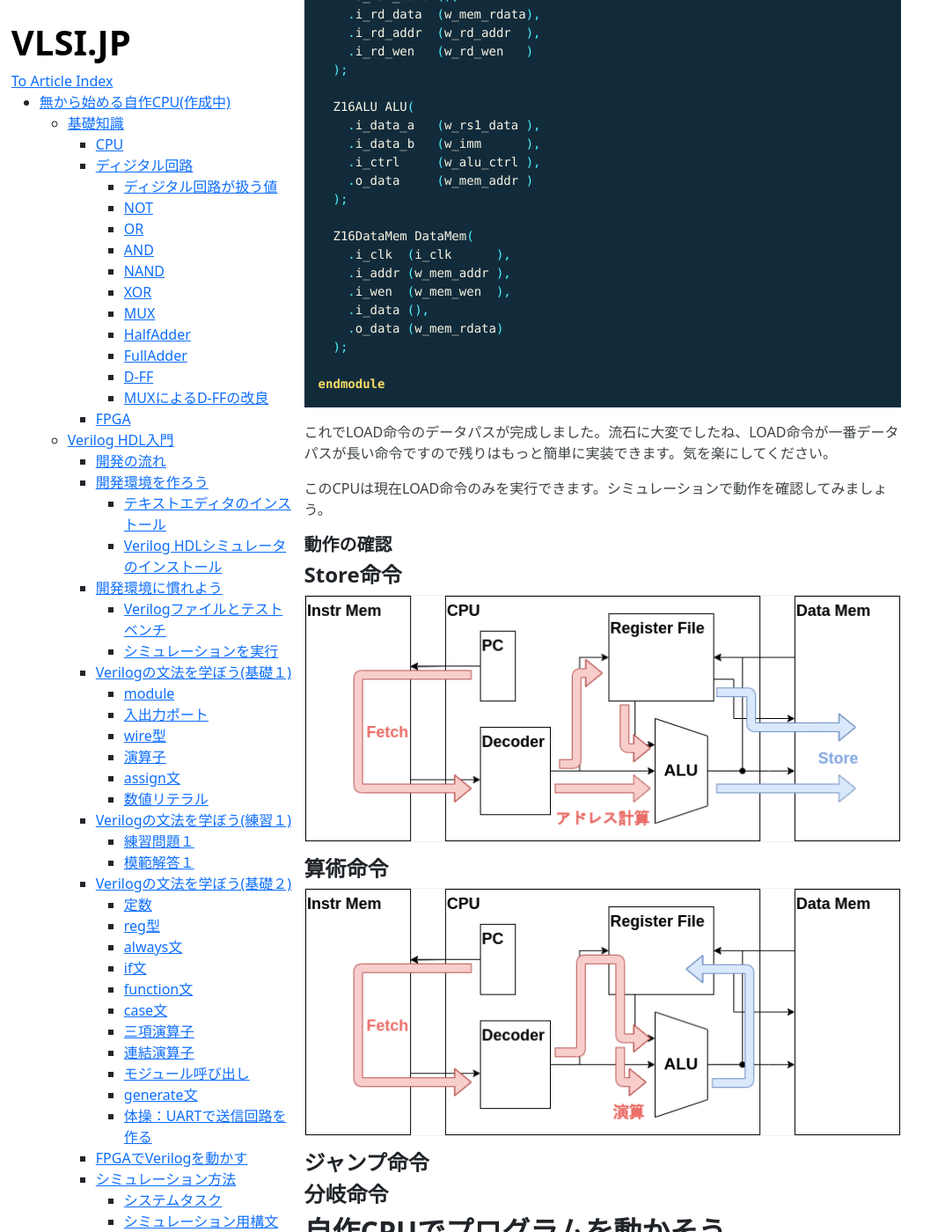
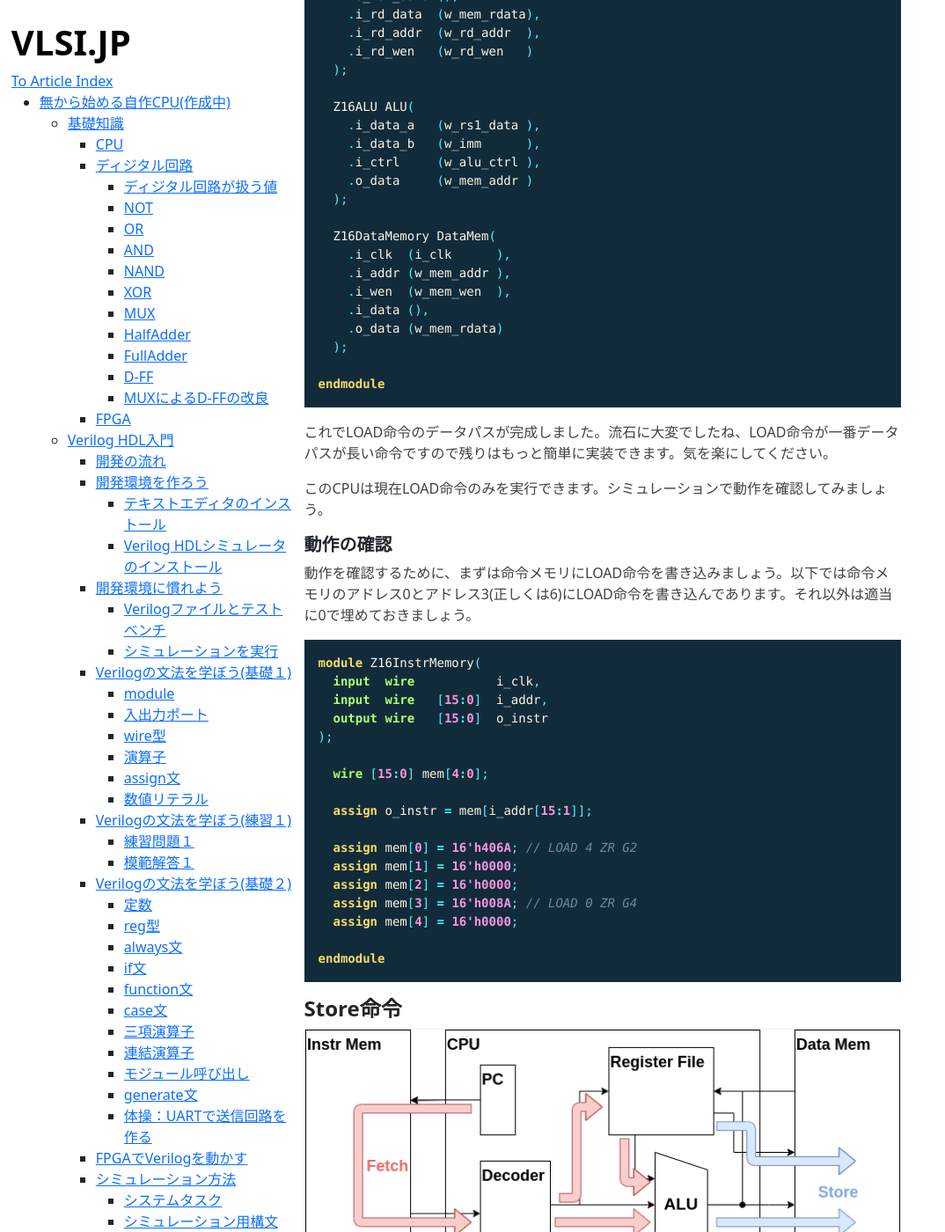
Before and after one commit to VLSI-JP/VLSI-JP.github.io, a Jekyll site: the page built from LetsMakeCPU.md, in a window 1280 px wide and 1400 px high, scrolled down 60399 px. Shown: the whole window at 88% size, without its empty margins (0-1074 px from the left). Built offline with Jekyll 4.4.1, drawn with Linux system fonts in a browser that asks for light colours; formulas are drawn with MathJax 3; some of the changed text lies outside the part shown.

Commit message:
add load path and fix misc

````diff
--- a/LetsMakeCPU.md
+++ b/LetsMakeCPU.md
@@ -1679,7 +1679,7 @@
 次に即値のフィールドですが、これは符号付き4bitとなっていますがALUは符号付き16bitの値しか扱えませんので、符号付き4bitの値を符号付き16bitの値に符号拡張する必要があります。そこで命令のオペコードがLOAD命令のもの場合にのみ、符号拡張を行う関数を作成します。
 
 ```verilog
-function get_imm(input [15:0] i_instr);
+function [15:0] get_imm(input [15:0] i_instr);
 begin
   case(i_instr[3:0])
     4'hA    : get_imm = {i_instr[15] ? 12'hFFF : 12'h000, i_instr[15:12]};
@@ -1708,7 +1708,7 @@
   assign o_imm      = get_imm(i_instr);
 
   // 符号拡張
-  function get_imm(input [15:0] i_instr);
+  function [15:0] get_imm(input [15:0] i_instr);
   begin
     case(i_instr[3:0])
       4'hA  : get_imm   = {i_instr[15] ? 12'hFFF : 12'h000, i_instr[15:12]};
@@ -1781,7 +1781,7 @@
   assign o_mem_wen  = get_mem_wen(i_instr);
 
   // 符号拡張
-  function get_imm(input [15:0] i_instr);
+  function [15:0] get_imm(input [15:0] i_instr);
   begin
     case(i_instr[3:0])
       4'hA  : get_imm   = {i_instr[15] ? 12'hFFF : 12'h000, i_instr[15:12]};
@@ -1871,7 +1871,7 @@
   assign o_alu_ctrl = get_alu_ctrl(i_instr);
 
   // 符号拡張
-  function get_imm(input [15:0] i_instr);
+  function [15:0] get_imm(input [15:0] i_instr);
   begin
     case(i_instr[3:0])
       4'hA  : get_imm   = {i_instr[15] ? 12'hFFF : 12'h000, i_instr[15:12]};
@@ -1941,13 +1941,13 @@
     end
   end
 
-  Z16InstrMem InstrMem(
+  Z16InstrMemory InstrMem(
     .i_addr     (r_pc   ),
     .o_instr    (w_instr)
   );
 
   Z16Decoder Decoder(
-    .i_instr    (i_instr    ),
+    .i_instr    (w_instr    ),
     .o_rd_addr  (w_rd_addr  ),
     .o_rs1_addr (w_rs1_addr ),
     .o_imm      (w_imm      ),
@@ -1956,7 +1956,7 @@
     .o_alu_ctrl (w_alu_ctrl )
   );
 
-  Z16DataMem DataMem(
+  Z16DataMemory DataMem(
     .i_clk  (),
     .i_addr (),
     .i_wen  (),
@@ -2001,13 +2001,13 @@
     end
   end
 
-  Z16InstrMem InstrMem(
+  Z16InstrMemory InstrMem(
     .i_addr     (r_pc   ),
     .o_instr    (w_instr)
   );
 
   Z16Decoder Decoder(
-    .i_instr    (i_instr    ),
+    .i_instr    (w_instr    ),
     .o_rd_addr  (w_rd_addr  ),
     .o_rs1_addr (w_rs1_addr ),
     .o_imm      (w_imm      ),
@@ -2027,7 +2027,7 @@
     .i_rd_wen   ()
   );
 
-  Z16DataMem DataMem(
+  Z16DataMemory DataMem(
     .i_clk  (),
     .i_addr (),
     .i_wen  (),
@@ -2071,13 +2071,13 @@
     end
   end
 
-  Z16InstrMem InstrMem(
+  Z16InstrMemory InstrMem(
     .i_addr     (r_pc   ),
     .o_instr    (w_instr)
   );
 
   Z16Decoder Decoder(
-    .i_instr    (i_instr    ),
+    .i_instr    (w_instr    ),
     .o_rd_addr  (w_rd_addr  ),
     .o_rs1_addr (w_rs1_addr ),
     .o_imm      (w_imm      ),
@@ -2104,7 +2104,7 @@
     .o_data     (w_mem_addr )
   );
 
-  Z16DataMem DataMem(
+  Z16DataMemory DataMem(
     .i_clk  (),
     .i_addr (),
     .i_wen  (),
@@ -2149,13 +2149,13 @@
     end
   end
 
-  Z16InstrMem InstrMem(
+  Z16InstrMemory InstrMem(
     .i_addr     (r_pc   ),
     .o_instr    (w_instr)
   );
 
   Z16Decoder Decoder(
-    .i_instr    (i_instr    ),
+    .i_instr    (w_instr    ),
     .o_rd_addr  (w_rd_addr  ),
     .o_rs1_addr (w_rs1_addr ),
     .o_imm      (w_imm      ),
@@ -2182,7 +2182,7 @@
     .o_data     (w_mem_addr )
   );
 
-  Z16DataMem DataMem(
+  Z16DataMemory DataMem(
     .i_clk  (i_clk      ),
     .i_addr (w_mem_addr ),
     .i_wen  (w_mem_wen  ),
@@ -2227,13 +2227,13 @@
     end
   end
 
-  Z16InstrMem InstrMem(
+  Z16InstrMemory InstrMem(
     .i_addr     (r_pc   ),
     .o_instr    (w_instr)
   );
 
   Z16Decoder Decoder(
-    .i_instr    (i_instr    ),
+    .i_instr    (w_instr    ),
     .o_rd_addr  (w_rd_addr  ),
     .o_rs1_addr (w_rs1_addr ),
     .o_imm      (w_imm      ),
@@ -2260,7 +2260,7 @@
     .o_data     (w_mem_addr )
   );
 
-  Z16DataMem DataMem(
+  Z16DataMemory DataMem(
     .i_clk  (i_clk      ),
     .i_addr (w_mem_addr ),
     .i_wen  (w_mem_wen  ),
@@ -2277,6 +2277,28 @@
 
 ##### 動作の確認
 
+動作を確認するために、まずは命令メモリにLOAD命令を書き込みましょう。以下では命令メモリのアドレス0とアドレス3(正しくは6)にLOAD命令を書き込んであります。それ以外は適当に0で埋めておきましょう。
+
+```verilog
+module Z16InstrMemory(
+  input  wire           i_clk,
+  input  wire   [15:0]  i_addr,
+  output wire   [15:0]  o_instr
+);
+
+  wire [15:0] mem[4:0];
+
+  assign o_instr = mem[i_addr[15:1]];
+
+  assign mem[0] = 16'h406A; // LOAD 4 ZR G2
+  assign mem[1] = 16'h0000;
+  assign mem[2] = 16'h0000;
+  assign mem[3] = 16'h008A; // LOAD 0 ZR G4
+  assign mem[4] = 16'h0000;
+
+endmodule
+```
+
 #### Store命令
 
 ![](https://raw.githubusercontent.com/VLSI-JP/VLSI-JP.github.io/master/images/LetsMakeCPU/path_store.png)
````
